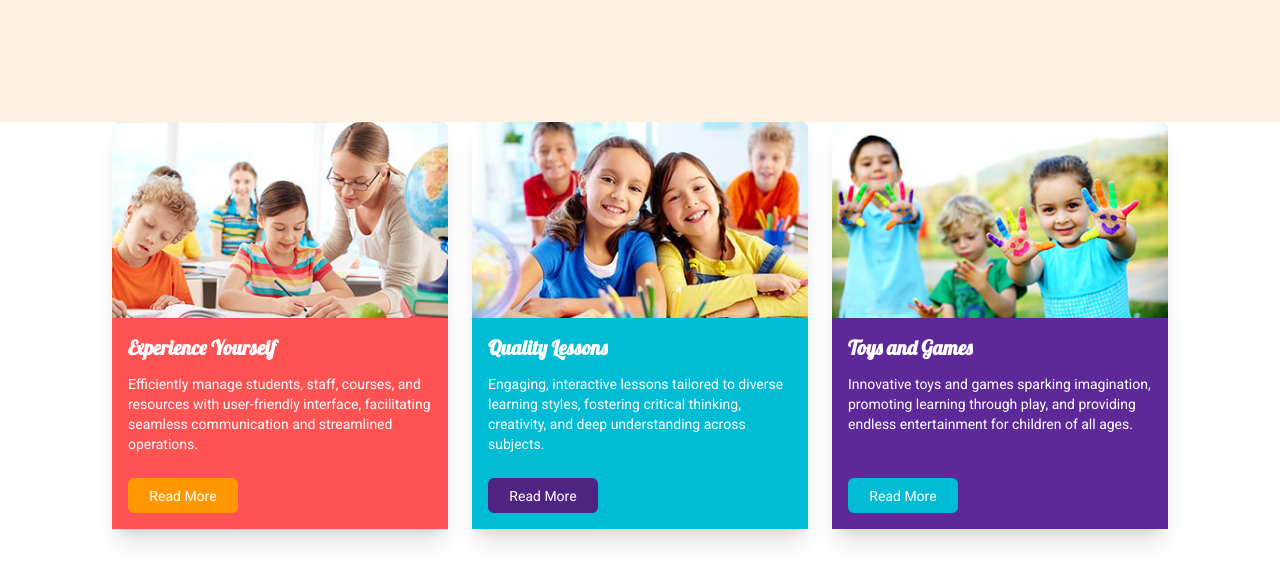
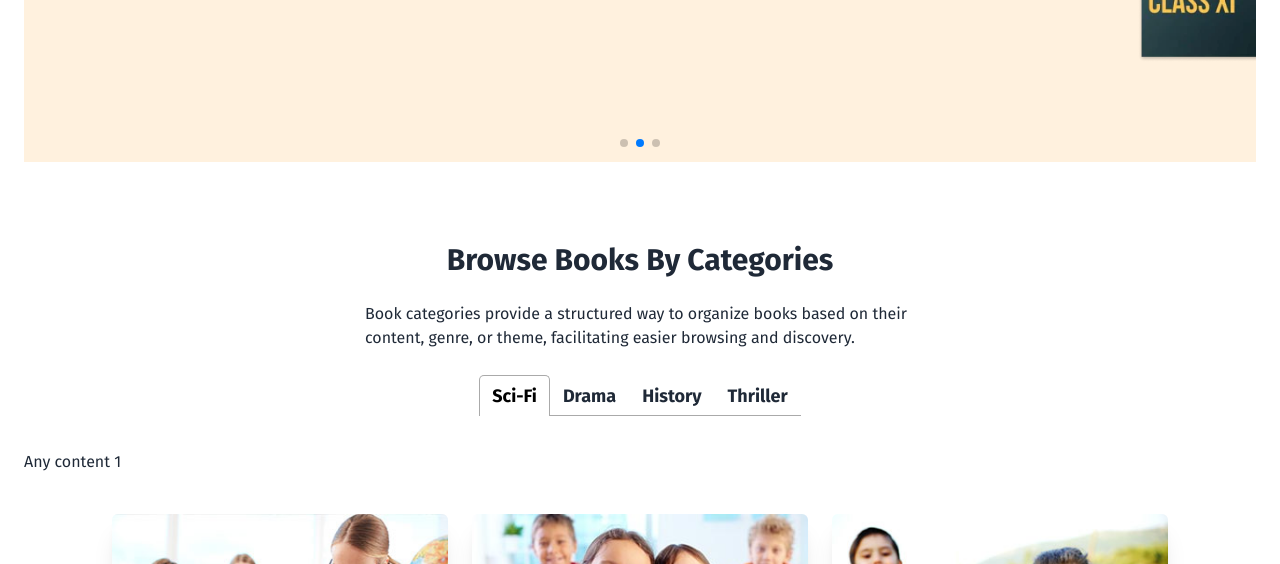
Before and after one commit to saddamc/Assignment-11-Client--Library-, a React (Vite) app: page / in a window 1280 px wide. Shown: the part 760-1324 px from the top of the page. Built offline with nearby package versions, Linux system fonts and the light colour scheme; no server answers.

Commit message:
categories section table input complete

```diff
--- a/src/Shared/Navbar/Navbar.jsx
+++ b/src/Shared/Navbar/Navbar.jsx
@@ -11,11 +11,7 @@ const Navbar = () => {
 
     const handleLogout = () => {
         logOut()
-            .then(() => {
-                if (user) {
-                    // alert('login ')
-                }
-            })
+            .then()
             .catch()
     }
 
--- a/src/component/Register/Register.jsx
+++ b/src/component/Register/Register.jsx
@@ -21,14 +21,17 @@ const Register = () => {
         }
     })
 
-    const handleRegister = event => {
+    const handleRegister = async event => {
         event.preventDefault();
 
         const form = new FormData(event.currentTarget);
         const name = form.get('name');
+        const photo = form.get('photo');
         const email = form.get('email');
         const password = form.get('password');
-        console.log(name, email, password);
+        console.log({ name, photo, email, password });
+
+
 
         setRegisterError('');
         setSuccess('');
@@ -76,12 +79,12 @@ const Register = () => {
             .then(result => {
                 const user = result.user;
                 console.log(user);
+                navigate(location?.state ? location.state : '/')
                 Swal.fire({
                     title: "User Register Successfully !",
                     icon: "success"
                 });
-                // event.target.reset();
-                navigate(location?.state ? location.state : '/')
+
             })
             .catch(error => {
                 console.error(error)
@@ -122,6 +125,17 @@ const Register = () => {
                                 placeholder="name"
                                 className="input input-bordered text-black" required />
                         </div>
+                        {/* photo url */}
+                        <div className="form-control w-[350px]">
+                            <label className="label">
+                                <span className="label-text text-[#31aaf0] ">PHOTO URL</span>
+                            </label>
+                            <input
+                                type="photo"
+                                name="photo"
+                                placeholder="url"
+                                className="input input-bordered text-black" required />
+                        </div>
                         <div className="form-control w-[350px]">
                             <label className="label">
                                 <span className="label-text text-[#31aaf0] ">USER EMAIL</span>
@@ -132,6 +146,7 @@ const Register = () => {
                                 placeholder="Your Email"
                                 className="input input-bordered text-black" required />
                         </div>
+
                         <div className="form-control w-[350px]">
                             <label className="label">
                                 <span className="label-text text-[#31aaf0]">PASSWORD</span>
--- /dev/null
+++ b/src/component/TabCategories/JobCard.jsx
@@ -0,0 +1,11 @@
+
+
+const JobCard = () => {
+    return (
+        <div>
+            <h2>JOb Card</h2>
+        </div>
+    );
+};
+
+export default JobCard;
--- /dev/null
+++ b/src/component/TabCategories/TabCategories.jsx
@@ -0,0 +1,36 @@
+import { Tab, Tabs, TabList, TabPanel } from 'react-tabs';
+import 'react-tabs/style/react-tabs.css';
+
+const TabCategories = () => {
+    return (
+        <Tabs>
+            <div className=' px-6 py-10 mx-auto font-Fira space-y-6'>
+                <h2 className='mx-auto text-center text-3xl font-bold'>Browse Books By Categories</h2>
+                <p className='mx-auto max-w-[550px] '>Book categories provide a structured way to organize books based on their content, genre, or theme, facilitating easier browsing and discovery.</p>
+                <div className='flex font-bold text-lg items-center justify-center'>
+                    <TabList>
+                        <Tab>Sci-Fi</Tab>
+                        <Tab>Drama</Tab>
+                        <Tab>History</Tab>
+                        <Tab>Thriller</Tab>
+                    </TabList>
+                </div>
+
+                <TabPanel>
+                    <h2>Any content 1</h2>
+                </TabPanel>
+                <TabPanel>
+                    <h2>Any content 2</h2>
+                </TabPanel>
+                <TabPanel>
+                    <h2>Any content 3</h2>
+                </TabPanel>
+                <TabPanel>
+                    <h2>Any content 4</h2>
+                </TabPanel>
+            </div>
+        </Tabs>
+    );
+};
+
+export default TabCategories;
--- a/src/pages/Booking/BorrowBooks.jsx
+++ b/src/pages/Booking/BorrowBooks.jsx
@@ -32,12 +32,11 @@ const BorrowBooks = () => {
                     {/* head */}
                     <thead>
                         <tr className="bg-gray-200">
-                            <th>ACTION</th>
                             <th>IMAGE</th>
                             <th>BOOK</th>
                             <th>BORROWED DATE</th>
                             <th>RETURN DATE</th>
-                            <th>STATUS</th>
+                            <th>RETURN</th>
                         </tr>
                     </thead>
                     <tbody>
--- a/src/pages/Booking/BorrowedList.jsx
+++ b/src/pages/Booking/BorrowedList.jsx
@@ -1,3 +1,4 @@
+import { GiReturnArrow } from "react-icons/gi";
 
 
 const BorrowedList = ({ borrow, borrowed, setBorrowed }) => {
@@ -8,11 +9,6 @@ const BorrowedList = ({ borrow, borrowed, setBorrowed }) => {
 
     return (
         <tr>
-            <th>
-                <button className="btn btn-sm bg-black text-white btn-circle">
-                    <svg xmlns="http://www.w3.org/2000/svg" className="h-5 w-5" fill="none" viewBox="0 0 24 24" stroke="currentColor"><path strokeLinecap="round" strokeLinejoin="round" strokeWidth="2" d="M6 18L18 6M6 6l12 12" /></svg>
-                </button>
-            </th>
             <td>
 
                 <div className="avatar">
@@ -22,16 +18,14 @@ const BorrowedList = ({ borrow, borrowed, setBorrowed }) => {
                         }
                     </div>
                 </div>
-
-
             </td>
             <td>
-                {book}
+                <p className="font-bold text-lg">{book}</p>
             </td>
             <td>{borrowDate}</td>
             <td>{returnDate}</td>
             <th>
-                <button className="btn btn-ghost btn-xs">details</button>
+                <button className="btn bg-lime-300 text-red-500 text-lg font-bold "> <GiReturnArrow /> </button>
             </th>
         </tr>
     );
--- a/src/pages/Home/Banner/Banner.jsx
+++ b/src/pages/Home/Banner/Banner.jsx
@@ -1,27 +1,42 @@
 import { Swiper, SwiperSlide } from "swiper/react";
-import "swiper/swiper-bundle.css";
-import 'swiper/css/navigation';
-import { Navigation } from 'swiper/modules';
-import "./Banner.css"
+import { Autoplay, Navigation, Pagination } from 'swiper/modules';
+
+// Import Swiper styles
+import 'swiper/css'
+import 'swiper/css/pagination'
+import 'swiper/css/navigation'
+
+
+
+import "./Banner.css";
+
 import header1 from "../../../assets/images/header1.png";
 import header2 from "../../../assets/images/header2.jpg";
 import header3 from "../../../assets/images/header3.jpg";
+
+import "swiper/swiper-bundle.css";
+import 'swiper/css/navigation';
 
 
 
 const Banner = () => {
     return (
         <div >
-            <div className="banner-slider mx-auto mt-4 relative">
+            <div className="banner-slider mx-auto mt-4  px-6 py-10">
                 <Swiper
-                    className='relative group'
-                    spaceBetween={50}
-                    slidesPerView={1}
-                    navigation={{
-                        nextE1: ".button-next-slide",
-                        prevE1: ".button-prev-slide",
+                    spaceBetween={30}
+                    centeredSlides={true}
+                    loop={true}
+                    autoplay={{
+                        delay: 5000,
+                        disableOnInteraction: false,
                     }}
-                    modules={[Navigation]}
+                    pagination={{
+                        clickable: true,
+                    }}
+                    navigation={true}
+                    modules={[Autoplay, Pagination, Navigation]}
+                    className='mySwiper'
                 >
                     <SwiperSlide>
                         <div className="image relative  h-[850px] md:h-[850] lg:h-[750px] w-[1600px] mx-auto bg-[#FFF1DE]">
--- a/src/pages/Home/Book/Book.jsx
+++ b/src/pages/Home/Book/Book.jsx
@@ -11,7 +11,10 @@ const Book = ({ boo }) => {
             <div className="card-body ">
                 <h2 className="card-title ">{book}</h2>
                 <p className="text-lg text-orange-500 font-bold">Rating: {rating}.00 </p>
-                <p className='text-sm font-bold'>Category: {category} </p>
+                <div className='flex justify-between'>
+                    <p className='text-sm font-bold'>Category: {category} </p>
+                    <p className='text-sm font-bold'>Author: {author} </p>
+                </div>
                 <div className="card-actions">
                     <Link to={`/borrowed/${_id}`}><button className="btn-sm bg-[rgb(245,57,120)] text-white">Borrow Now</button></Link>
                 </div>
--- a/src/pages/Home/Home/Home.jsx
+++ b/src/pages/Home/Home/Home.jsx
@@ -1,3 +1,4 @@
+import TabCategories from "../../../component/TabCategories/TabCategories";
 import Banner from "../Banner/Banner";
 import Books from "../Books/Books";
 import Favourite from "../Favourite/Favourite";
@@ -8,6 +9,7 @@ const Home = () => {
     return (
         <div className="font-Roboto">
             <Banner></Banner>
+            <TabCategories></TabCategories>
             <Favourite></Favourite>
             <Books></Books>
 
```
